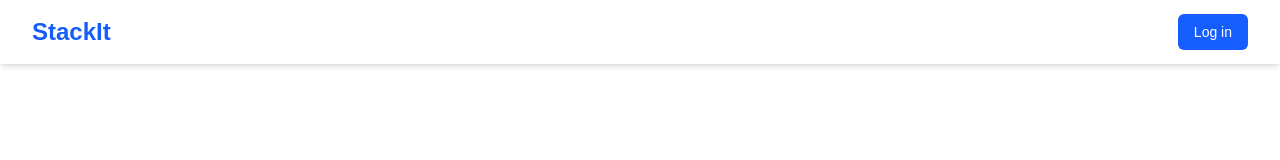
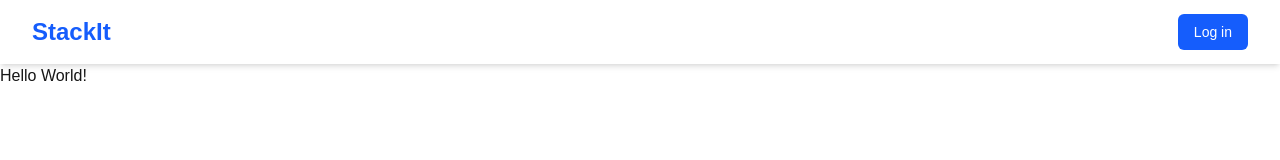
Before and after one commit to sanyamodi1/StackIT, a Next.js app: page / in a window 1280 px wide. Shown: the top 160 px of the page. Built offline with nearby package versions, Linux system fonts and the light colour scheme; no server answers.

Commit message:
Questions Page--After Prisma(Local data)

```diff
--- a/app/page.tsx
+++ b/app/page.tsx
@@ -1,11 +1,13 @@
 'use client'
 
 import Navbar from "@/components/Navbar";
+import CustomInput from '@/components/Custom-input'
 
 export default function Home() {
   return (
     <div>
-    <Navbar/>
+      <Navbar />
+      <CustomInput />
     </div>
   );
 }
--- /dev/null
+++ b/components/Custom-input.tsx
@@ -0,0 +1,14 @@
+'use client'
+
+import { EditorContent, useEditor } from "@tiptap/react";
+import StarterKit from "@tiptap/starter-kit";
+import React from "react";
+
+export default function CustomInput(){
+    const editor = useEditor({
+    extensions: [StarterKit],
+    content: '<p>Hello World!</p>',
+  })
+
+   return <EditorContent editor={editor} />
+}
```
